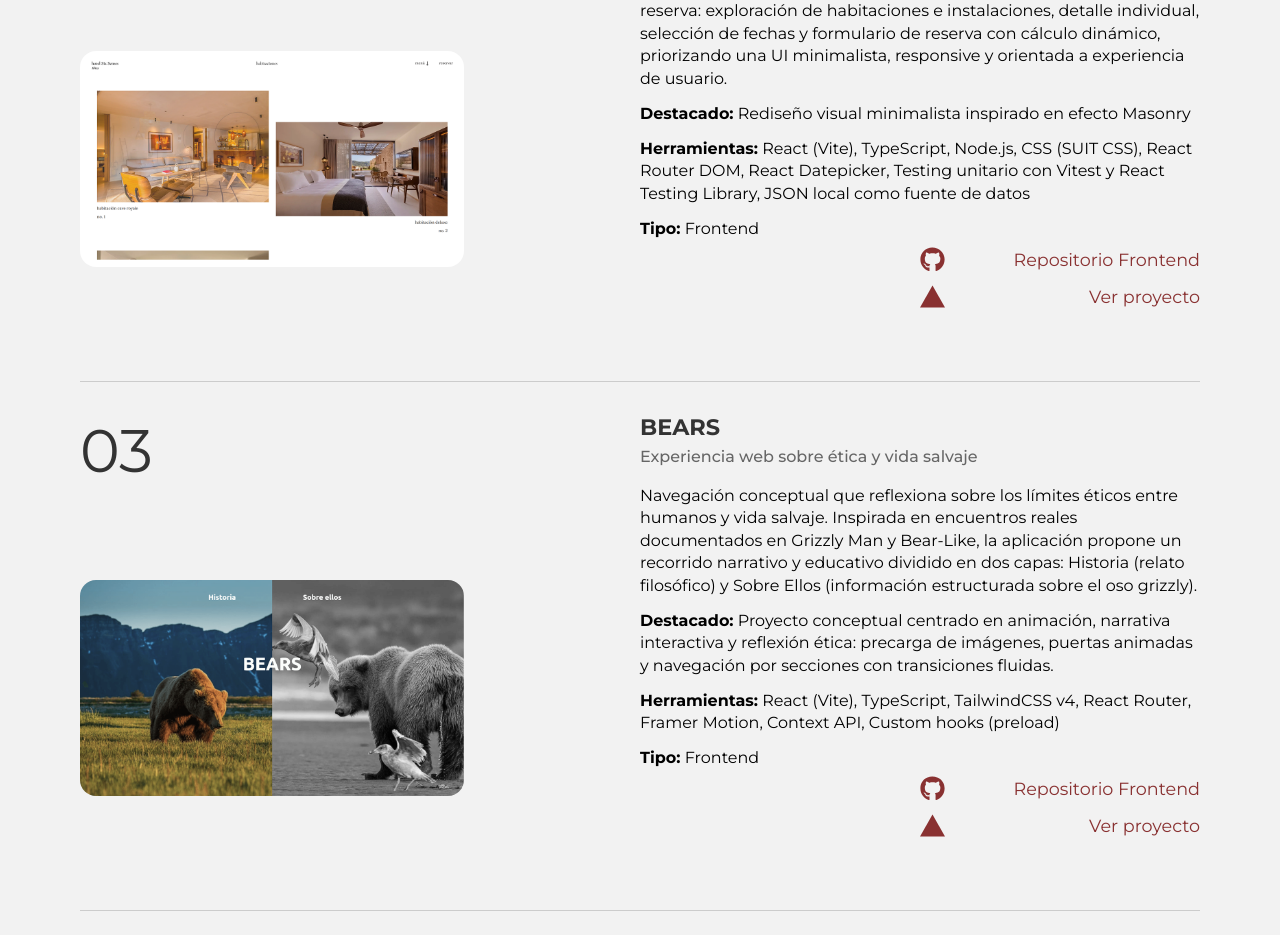
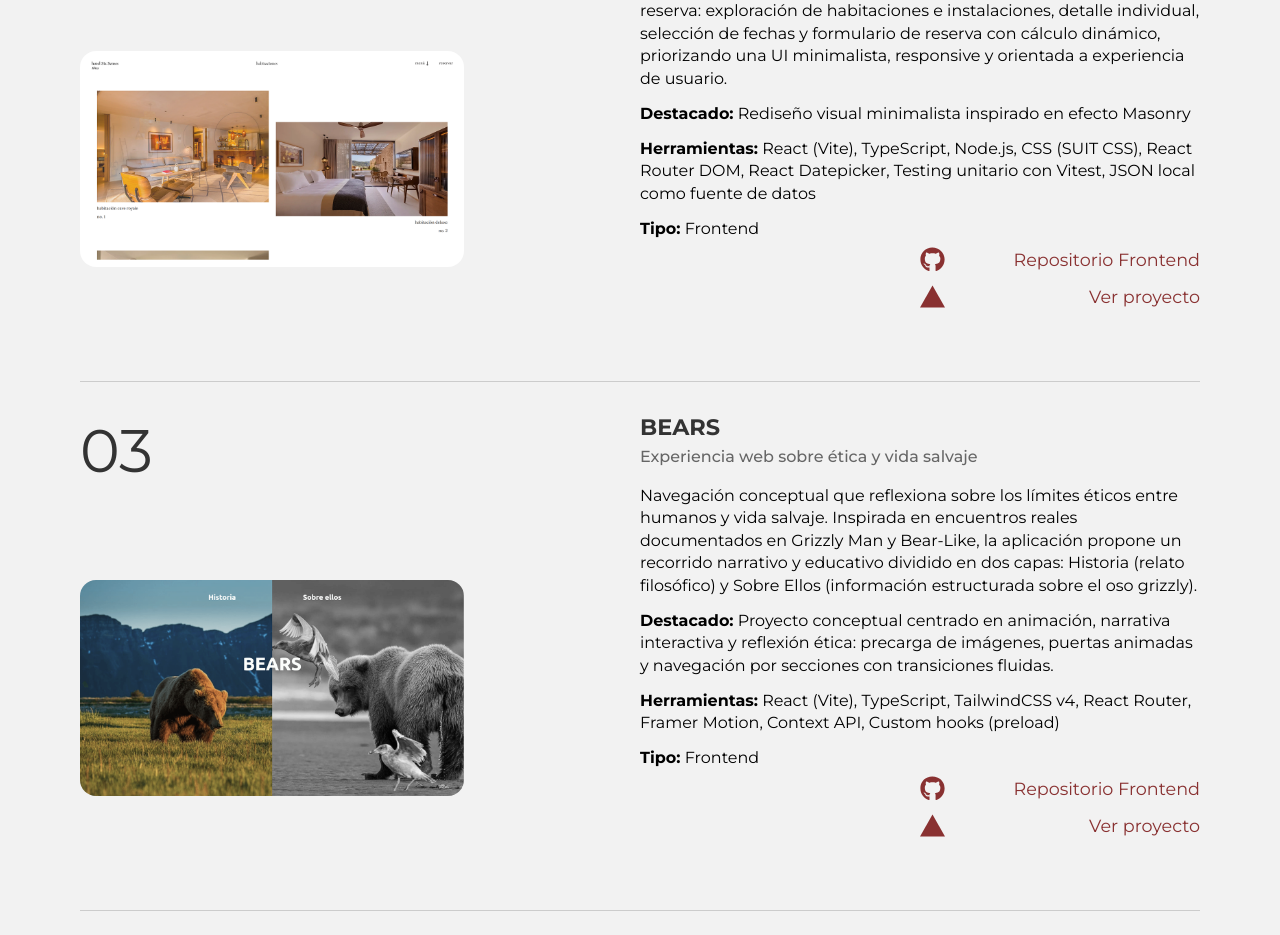
Before and after one commit to JaumeEsquerdo/portfolio-personal, a React (Vite) app in the folder portfolio-jaume/: page /proyectos in a window 1280 px wide. Shown: the part 1000-1935 px from the top of the page. Built offline with nearby package versions, Linux system fonts and the light colour scheme; a web font is replaced by a local one.

Commit message:
Update listaProyectos.js

```diff
--- a/portfolio-jaume/src/data/listaProyectos.js
+++ b/portfolio-jaume/src/data/listaProyectos.js
@@ -46,7 +46,7 @@ const listaProyectos = [
       "CSS (SUIT CSS)",
       "React Router DOM",
       "React Datepicker",
-      "Testing unitario con Vitest y React Testing Library",
+      "Testing unitario con Vitest",
       "JSON local como fuente de datos",
     ],
     stack: "Frontend",
```
